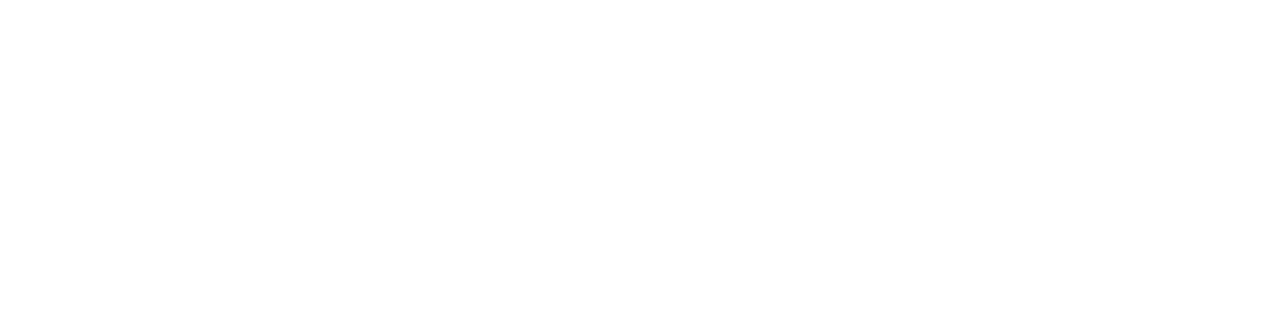
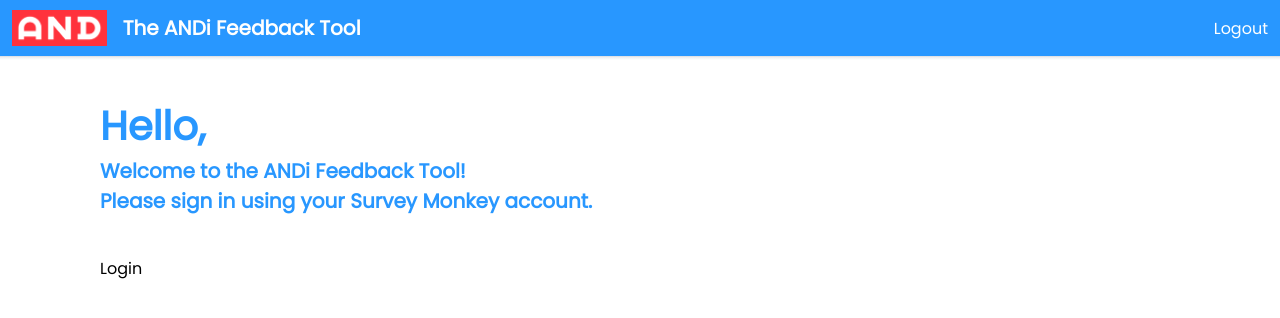
Before and after one commit to AndrewBlack95/andi-feedback-tool, a React (Create React App) app in the folder src/front-end/: page / in a window 1280 px wide. Shown: the top 318 px of the page. Built offline with nearby package versions, Linux system fonts and the light colour scheme.

Commit message:
Adding log in page and making back end login request

```diff
--- /dev/null
+++ b/src/front-end/src/api/login.js
@@ -0,0 +1,7 @@
+const login = () => {
+    return fetch('http://localhost:8080/login')
+        .then(response => response.json())
+        .catch(e => [])
+};
+
+export default login;
--- /dev/null
+++ b/src/front-end/src/components/LoginMessage.js
@@ -0,0 +1,26 @@
+import styled from 'styled-components';
+
+const StyledLoginMessage = styled.div`
+  color: var(--primaryBackgroundColor);
+  font-size: 20px;
+  font-weight: 700;
+  padding: 40px 0;
+
+  span {
+    font-size: 40px;
+  }
+`;
+
+const LoginMessage = (props) => {
+  return (
+    <StyledLoginMessage {...props}>
+      <span>Hello,</span>
+      <br />
+      Welcome to the ANDi Feedback Tool!
+      <br />
+      Please sign in using your Survey Monkey account.
+    </StyledLoginMessage>
+  )
+}
+
+export default LoginMessage;
--- a/src/front-end/src/pages/LogInPage.js
+++ b/src/front-end/src/pages/LogInPage.js
@@ -1,6 +1,26 @@
+import { useEffect, useState } from 'react';
+
+import NavBar from '../components/NavBar';
+import Link from '../components/Link';
+
+import login from '../api/login';
+import MainSection from '../components/MainSection';
+import LoginMessage from '../components/LoginMessage';
+
 const LogInPage = () => {
+
+  const handleLogin = () => {
+    login();
+  }
+
   return (
-    <></>
+    <>
+      <NavBar/>
+      <MainSection>
+        <LoginMessage/>
+        <Link onClick={handleLogin} primary style={{ color: 'black' }}>Login</Link>
+      </MainSection>
+    </>
   );
 };
 
```
